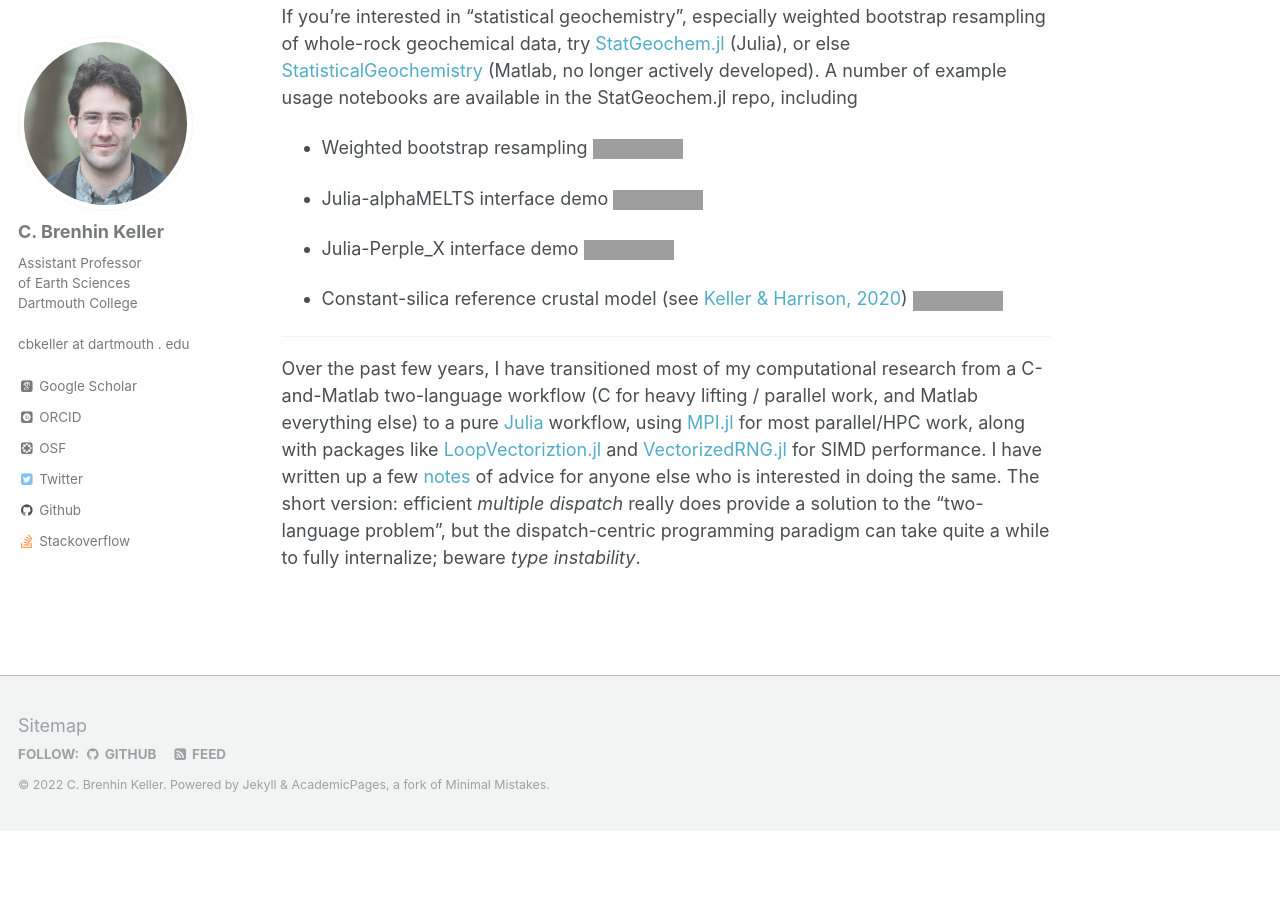
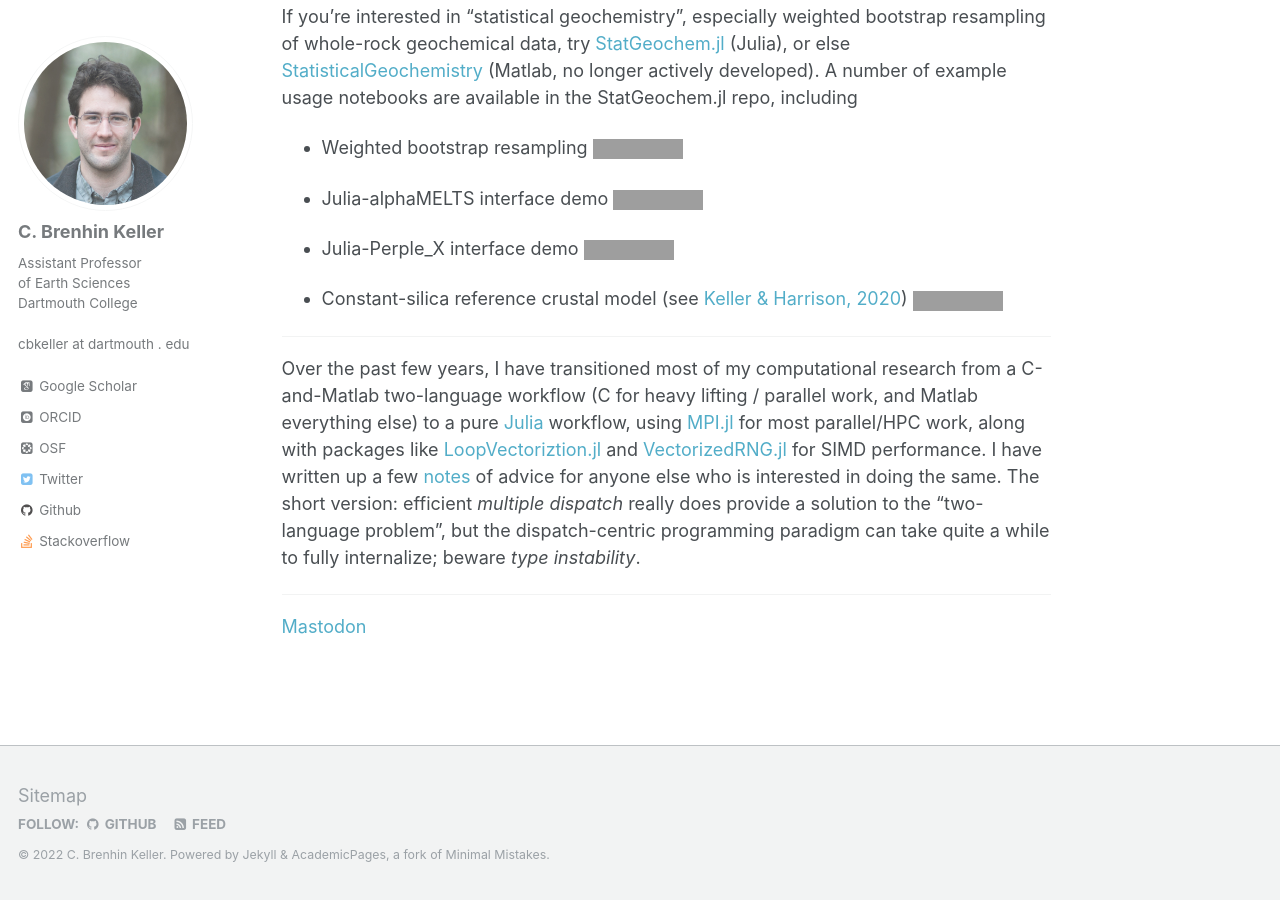
Before and after one commit to brenhinkeller/brenhinkeller.github.io, a Jekyll site: the page built from _pages/about.md, in a window 1280 px wide and 900 px high, scrolled down 2637 px. Built offline with Jekyll 4.4.1, drawn with Linux system fonts in a browser that asks for light colours; some web fonts are replaced; before the commit the page ends 3468 px from its top, so only the background shows below that; grey boxes are pictures that could not be loaded.

Commit message:
Add mastodon link

```diff
--- a/_pages/about.md
+++ b/_pages/about.md
@@ -64,3 +64,6 @@ If you're interested in "statistical geochemistry", especially weighted bootstra
 ---
 
 Over the past few years, I have transitioned most of my computational research from a C-and-Matlab two-language workflow (C for heavy lifting / parallel work, and Matlab everything else) to a pure [Julia](https://julialang.org/) workflow, using [MPI.jl](https://github.com/JuliaParallel/MPI.jl) for most parallel/HPC work, along with packages like [LoopVectoriztion.jl](https://github.com/chriselrod/LoopVectorization.jl) and [VectorizedRNG.jl](https://github.com/chriselrod/VectorizedRNG.jl) for SIMD performance. I have written up a few [notes](https://github.com/brenhinkeller/JuliaAdviceForMatlabProgrammers) of advice for anyone else who is interested in doing the same. The short version: efficient _multiple dispatch_ really does provide a solution to the "two-language problem", but the dispatch-centric programming paradigm can take quite a while to fully internalize; beware _type instability_.
+
+---
+<a rel="me" href="https://fosstodon.org/@brenhinkeller">Mastodon</a>
```
